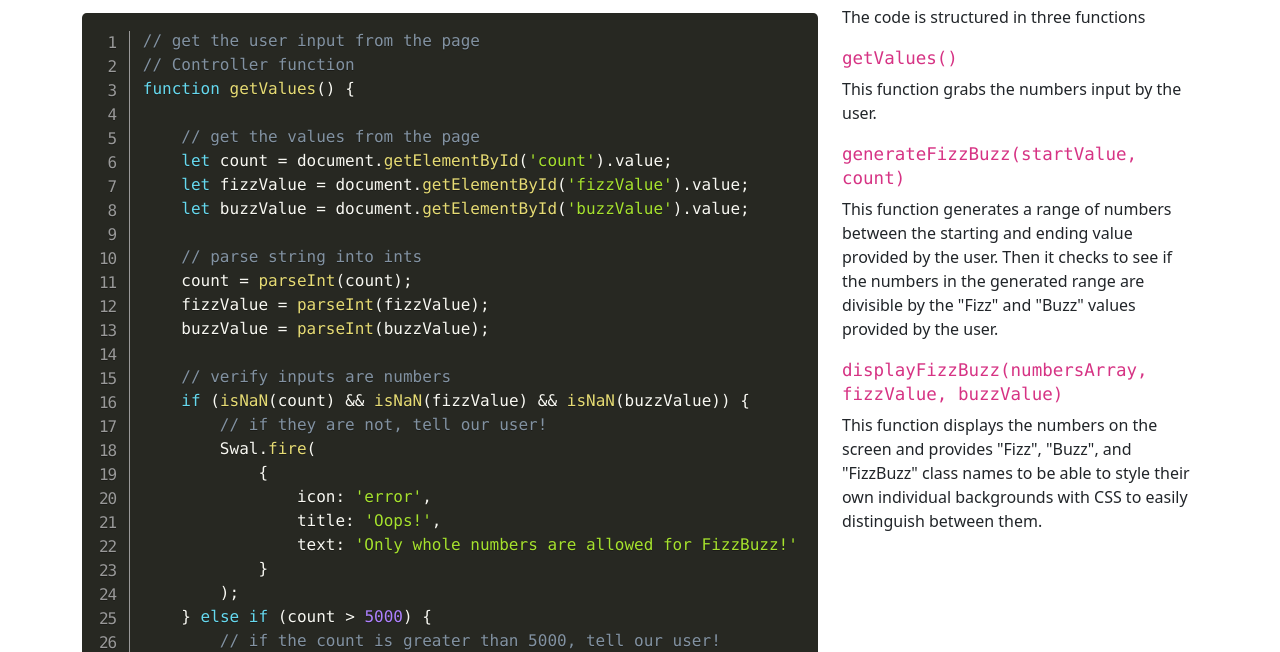
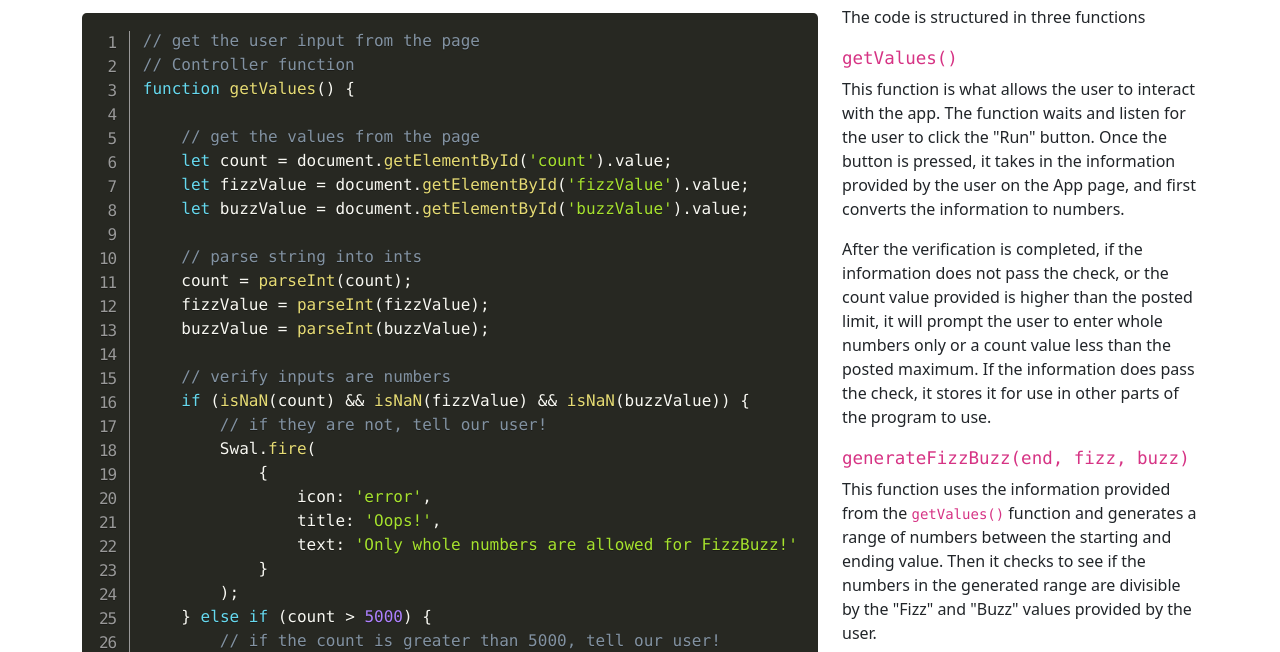
Before and after one commit to curtisdhenley/ch-fizzbuzz, a plain HTML site: page code.html in a window 1280 px wide. Shown: the part 145-797 px from the top of the page. Drawn offline with nearby package versions, Linux system fonts and the light colour scheme.

Commit message:
added more description to code write ups

```diff
--- a/code.html
+++ b/code.html
@@ -170,15 +170,23 @@
             <div class="col-12 col-lg-4">
                 <p>The code is structured in three functions</p>
                 <h5><code>getValues()</code></h5>
-                <p>This function grabs the numbers input by the user.</p>
-                <h5><code>generateFizzBuzz(startValue, count)</code></h5>
-                <p>This function generates a range of numbers between the starting and ending value provided by the
-                    user. Then it checks to see if the numbers in the generated range are divisible by the "Fizz" and
-                    "Buzz" values provided by the user.</p>
-                <h5><code>displayFizzBuzz(numbersArray, fizzValue, buzzValue)</code></h5>
+                <p>
+                    This function is what allows the user to interact with the app. The function waits and listen for the user to click the "Run" button. Once the button is pressed, it takes in the information provided by the user on the App page, and first converts the information to numbers.
+                </p>
+                <p>
+                    After the verification is completed, if the information does not pass the check, or the count value provided is higher than the posted limit, it will prompt the user to enter whole numbers only or a count value less than the posted maximum. If the information does pass the check, it stores it for use in other parts of the program to use.
+                </p>
+
+                <h5><code>generateFizzBuzz(end, fizz, buzz)</code></h5>
+                <p>
+                    This function uses the information provided from the <code>getValues()</code> function and generates a range of numbers between the starting and ending value. Then it checks to see if the numbers in the generated range are divisible by the "Fizz" and "Buzz" values provided by the user.
+                </p>
+
+                <h5><code>displayFizzBuzz(arr)</code></h5>
                 <p>This function displays the numbers on the screen and provides "Fizz", "Buzz", and "FizzBuzz" class
                     names to be able to style their own individual backgrounds with CSS to easily distinguish between
-                    them.</p>
+                    them.
+                </p>
             </div>
         </div>
     </main>
```
